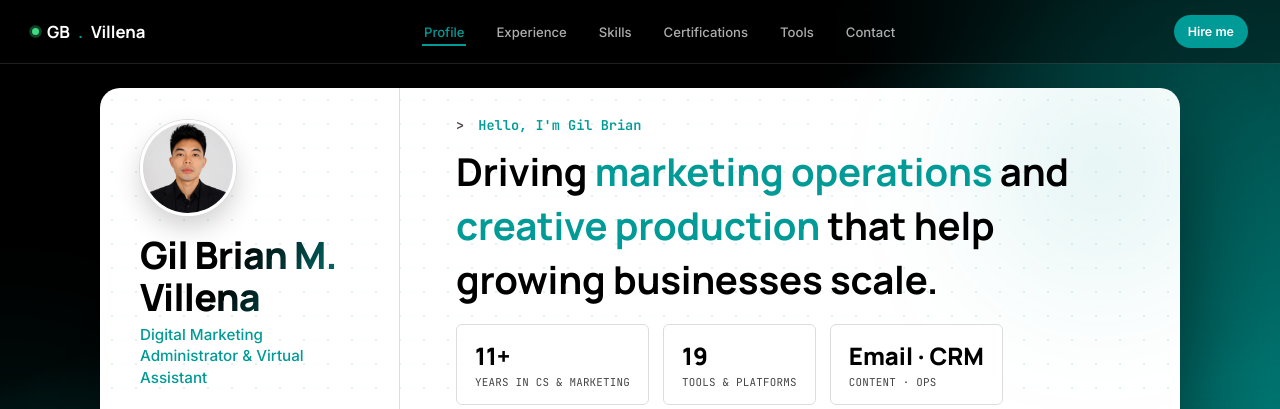
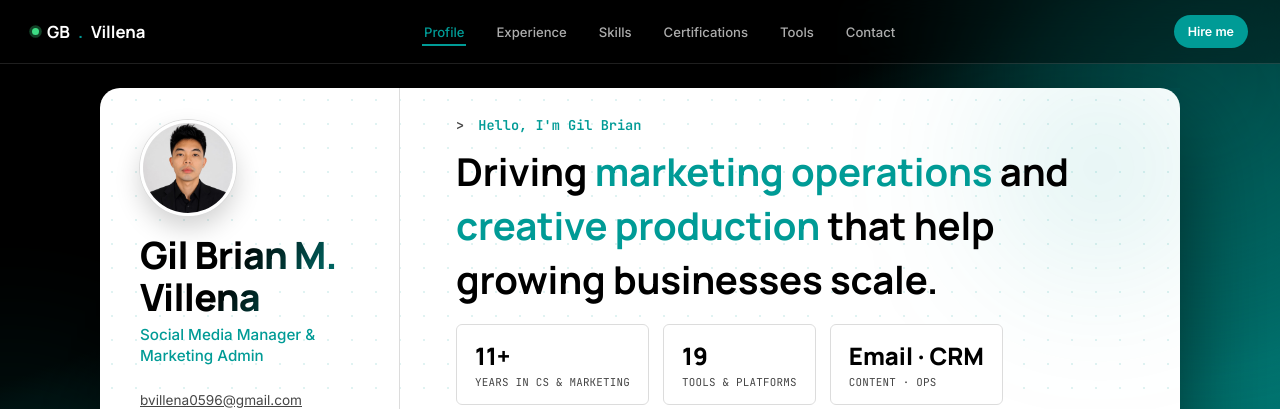
Before and after one commit to brian296-web/Resume, a plain HTML site: page index.html in a window 1280 px wide. Shown: the top 409 px of the page. Drawn offline with Linux system fonts and the light colour scheme.

Commit message:
index.html

```diff
--- a/index.html
+++ b/index.html
@@ -4,7 +4,7 @@
 <meta charset="UTF-8">
 <meta name="viewport" content="width=device-width, initial-scale=1.0">
 <title>Gil Brian M. Villena — Resume</title>
-<meta name="description" content="Resume of Gil Brian M. Villena — Digital Marketing Administrator & Virtual Assistant">
+<meta name="description" content="Resume of Gil Brian M. Villena — Social Media Manager & Marketing Admin">
 
 <link rel="preconnect" href="https://fonts.googleapis.com">
 <link rel="preconnect" href="https://fonts.gstatic.com" crossorigin>
@@ -713,7 +713,7 @@
   <aside>
     <img src="profile.jpg" alt="Gil Brian M. Villena" class="profile-photo">
     <div class="name">Gil Brian M. Villena</div>
-    <div class="role">Digital Marketing Administrator &amp; Virtual Assistant</div>
+    <div class="role">Social Media Manager &amp; Marketing Admin</div>
 
     <ul class="contact-list">
       <li><a href="https://mail.google.com/mail/?view=cm&fs=1&to=bvillena0596@gmail.com" target="_blank" rel="noopener">bvillena0596@gmail.com</a></li>
```
